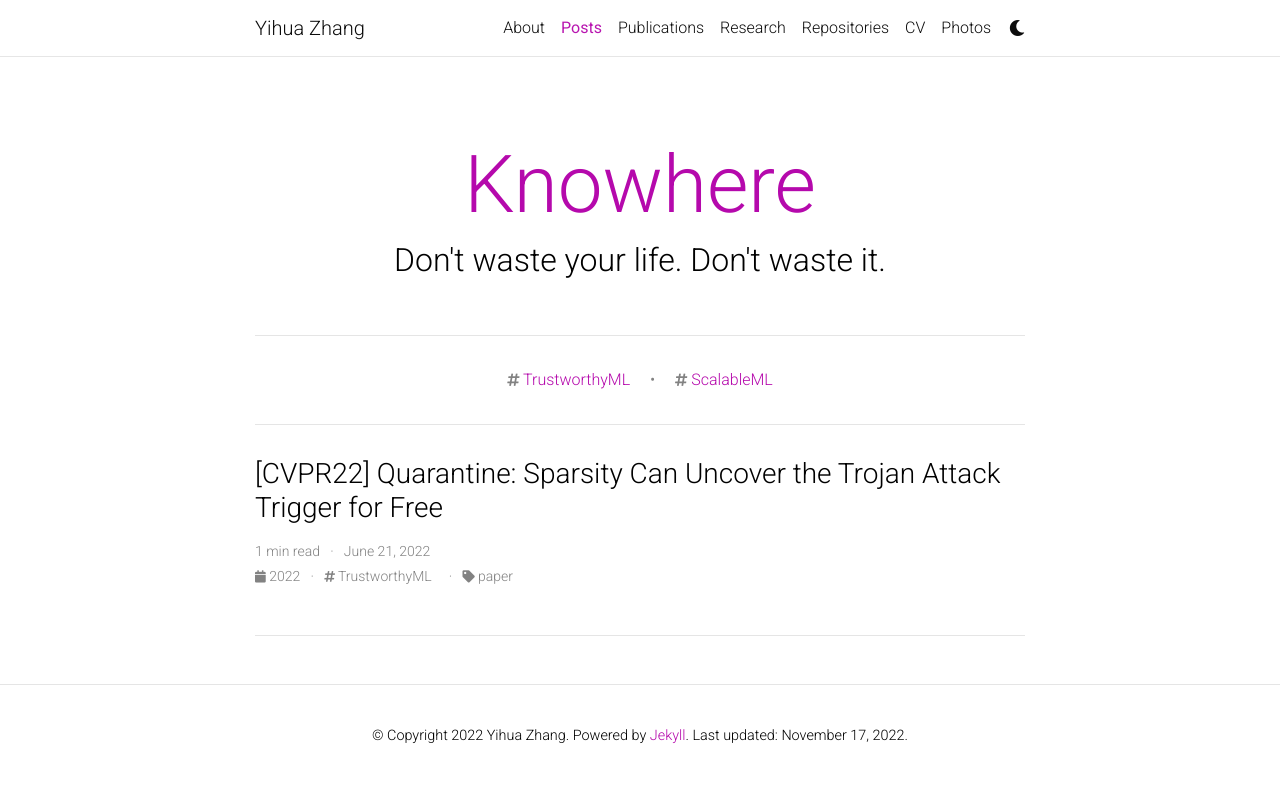
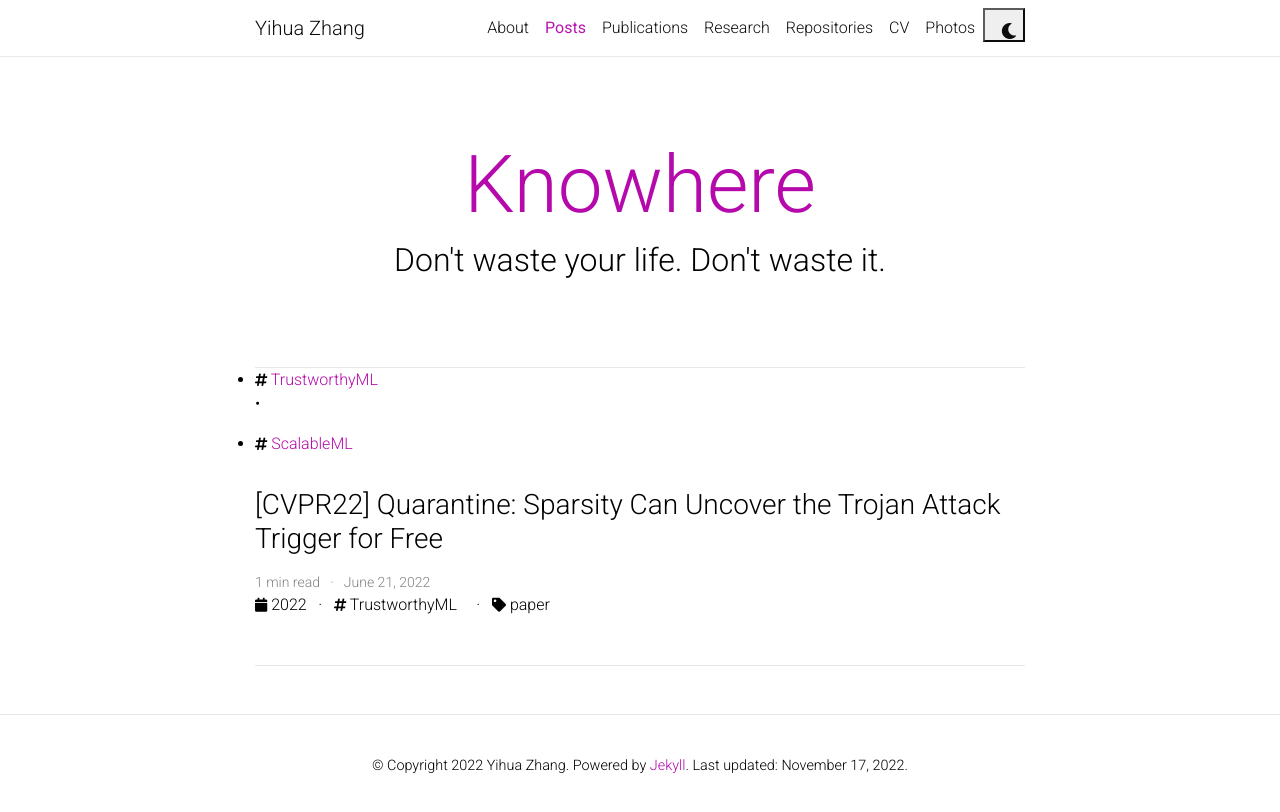
Before and after one commit to NormalUhr/yihua-zhang, a Jekyll site: the page built from blog/index.html, in a window 1280 px wide. Shown: the top 812 px of the page. Built offline with Jekyll 4.4.1, drawn with Linux system fonts in a browser that asks for light colours; full-size pictures stand in for the smaller copies a plugin makes; the list of posts is cut into pages by our own code; comment, search, counter and statistics services are not loaded; a style sheet for code colours, icons or effects is not loaded.

Commit message:
update teaser

```diff
--- a/_sass/_base.scss
+++ b/_sass/_base.scss
@@ -4,21 +4,8 @@
 
 // Typography
 
-p, h1, h2, h3, h4, h5, h6, em, div, li, span, strong {
+p, h1, h2, h3, h4, h5, h6, em, div, span, strong {
   color: var(--global-text-color);
-}
-
-hr {
-  border-top: 1px solid var(--global-divider-color);
-}
-
-table {
-  td, th {
-    color: var(--global-text-color);
-  }
-  td {
-    font-size: 1rem;
-  }
 }
 
 a, table.table a {
@@ -30,10 +17,6 @@
   &:hover:after :not(.nav-item.dropdown) {
     width: 100%;
   }
-}
-
-figure, img {
-  max-width: 90vw;
 }
 
 blockquote {
@@ -60,32 +43,7 @@
   text-align: center;
 }
 
-// Card
-
-.card {
-  background-color: var(--global-card-bg-color);
-
-  img {
-    width: 100%;
-  }
-
-  .card-title {
-    color: var(--global-text-color);
-  }
-
-  .card-item {
-    width: auto;
-    margin-bottom: 10px;
-
-    .row {
-      display: flex;
-      align-items: center;
-    }
-  }
-}
-
 // Citation
-
 .citation, .citation-number {
   color: var(--global-theme-color);
 }
@@ -118,7 +76,7 @@
 
 .post-description {
   margin-bottom: 2rem;
-  font-size: 0.875rem;
+  font-size: 1rem;
   a {
     color: inherit;
     &:hover {
@@ -133,21 +91,17 @@
 
 .navbar {
   box-shadow: none;
-  border-bottom: 1px solid var(--global-divider-color);
+  border-bottom: 1px solid $grey-color-light;
   background-color: var(--global-bg-color);
   opacity: 0.95;
 }
 .navbar .dropdown-menu {
   background-color: var(--global-bg-color);
-  border: 1px solid var(--global-divider-color);
   a:not(.active) {
     color: var(--global-text-color);
   }
   a:hover {
     color: var(--global-hover-color);
-  }
-  .dropdown-divider {
-    border-top: 1px solid var(--global-divider-color) !important;
   }
 }
 .dropdown-item {
@@ -187,7 +141,7 @@
     a {
       i::before {
         color: var(--global-text-color);
-        transition-property: all 0.2s ease-in-out;
+        -webkit-transition: all 0.2s ease-in-out;
       }
       &:hover {
         i::before {
@@ -233,26 +187,36 @@
   }
 }
 
-#light-toggle {
-  padding: 0;
-  border: 0;
-  background-color: inherit;
+
+// News
+.news table td {
+  font-size: 1rem;
   color: var(--global-text-color);
-  &:hover {
-    color: var(--global-hover-color);
-  }
+  padding: -1rem;
 }
+
+.news table th {
+  color: var(--global-text-color);
+  width: 95px;
+}
+
+// here I hack the padding directly
+.news table.table-sm th, table.table-sm td {
+  padding-top: 0rem;
+  padding-bottom: 0rem;
+}
+
 
 // Social (bottom)
 
 .social {
-  text-align: center;
+  text-align: left;
   .contact-icons {
-    font-size: 4rem;
+    font-size: 2rem;
     a {
       i::before {
         color: var(--global-text-color);
-        transition-property: all 0.2s ease-in-out;
+        -webkit-transition: all 0.2s ease-in-out;
       }
       &:hover {
         i::before {
@@ -260,6 +224,8 @@
         }
       }
     }
+    margin-top: -1rem;
+    margin-bottom: 1rem;
   }
   .contact-note {
     font-size: 0.8rem;
@@ -286,68 +252,23 @@
 }
 
 footer.sticky-bottom {
-  border-top: 1px solid var(--global-divider-color);
+  border-top: 1px solid $grey-color-light;
   padding-top: 40px;
   padding-bottom: 40px;
   font-size: 0.9rem;
 }
 
-// CV
-
-.cv {
-  margin-bottom: 40px;
-
-  .card {
-    background-color: var(--global-card-bg-color);
-    border: 1px solid var(--global-divider-color);
-
-    .list-group-item {
-      background-color: inherit;
-
-      .badge {
-        color: var(--global-card-bg-color) !important;
-        background-color: var(--global-theme-color) !important;
-      }
-    }
-  }
-}
-
-// Repositories
-
-@media (min-width: 768px) {
-  .repo {
-    max-width: 50%;
-  }
-}
 
 // Blog
 
 .header-bar {
-  border-bottom: 1px solid var(--global-divider-color);
+  border-bottom: 1px solid $grey-color-light;
   text-align: center;
   padding-top: 2rem;
-  padding-bottom: 3rem;
+  padding-bottom: 5rem;
   h1 {
     color: var(--global-theme-color);
     font-size: 5rem;
-  }
-}
-
-.tag-list {
-  border-bottom: 1px solid var(--global-divider-color);
-  text-align: center;
-  padding-top: 1rem;
-
-  ul {
-    justify-content: center;
-    display: flow-root;
-
-    p, li {
-      list-style: none;
-      display: inline-block;
-      padding: 1rem 0.5rem;
-      color: var(--global-text-color-light);
-    }
   }
 }
 
@@ -356,7 +277,7 @@
   margin-bottom: 40px;
   padding: 0;
   li {
-    border-bottom: 1px solid var(--global-divider-color);
+    border-bottom: 1px solid $grey-color-light;
     list-style: none;
     padding-top: 2rem;
     padding-bottom: 2rem;
@@ -364,12 +285,6 @@
       color: var(--global-text-color-light);
       font-size: 0.875rem;
       margin-bottom: 0;
-    }
-    .post-tags {
-      color: var(--global-text-color-light);
-      font-size: 0.875rem;
-      padding-top: 0.25rem;
-      padding-bottom: 0;
     }
     a {
       color: var(--global-text-color);
@@ -425,7 +340,11 @@
 
   .card {
     img {
-      width: 100%;
+      height: 140pt;
+      object-fit: cover;
+    }
+    .card-title {
+      color: $black-color;
     }
   }
 
@@ -439,14 +358,14 @@
     }
   }
 
-  .grid-sizer, .grid-item {
+  .grid-item {
     width: 250px;
     margin-bottom: 10px;
   }
 
   h2.category {
-    color: var(--global-divider-color);
-    border-bottom: 1px solid var(--global-divider-color);
+    color: var(--global-text-color);
+    border-bottom: 1px solid var(--global-text-color);
     padding-top: 0.5rem;
     margin-top: 2rem;
     margin-bottom: 1rem;
@@ -473,11 +392,10 @@
     }
   }
   h2.year {
-    color: var(--global-divider-color);
-    border-top: 1px solid var(--global-divider-color);
-    padding-top: 1rem;
+    color: $grey-color-light;
+    border-top: 1px solid $grey-color-light;
     margin-top: 2rem;
-    margin-bottom: -2rem;
+    margin-bottom: 0rem;
     text-align: right;
   }
   ol.bibliography {
@@ -486,20 +404,19 @@
     margin-top: 0;
 
     li {
-      margin-bottom: 1rem;
-      .preview {
-        width: 100%;
-        min-width: 80px;
-        max-width: 200px;
-      }
+      min-height: 110px;
+      margin-bottom: 0.5rem;
       .abbr {
-        height: 2rem;
+        height: 8rem;
         margin-bottom: 0.5rem;
         abbr {
           display: inline-block;
           background-color: var(--global-theme-color);
           padding-left: 1rem;
           padding-right: 1rem;
+          position: absolute;
+          top: 8px;
+          left: 16px;
           a {
             color: white;
             &:hover {
@@ -527,15 +444,6 @@
           border-bottom: 1px solid;
           font-style: normal;
         }
-        > span.more-authors {
-          color: var(--global-text-color-light);
-          border-bottom: 1px dashed var(--global-text-color-light);
-          cursor: pointer;
-          &:hover {
-              color: var(--global-text-color);
-              border-bottom: 1px dashed var(--global-text-color);
-          }
-        }
       }
       .links {
         a.btn {
@@ -556,7 +464,7 @@
         max-height: 0px;
         overflow: hidden;
         text-align: justify;
-        transition-property: 0.15s ease;
+        -webkit-transition: 0.15s ease;
         -moz-transition: 0.15s ease;
         -ms-transition: 0.15s ease;
         -o-transition: 0.15s ease;
@@ -574,7 +482,7 @@
       }
       .hidden.open {
         max-height: 100em;
-        transition-property: 0.15s ease;
+        -webkit-transition: 0.15s ease;
         -moz-transition: 0.15s ease;
         -ms-transition: 0.15s ease;
         -o-transition: 0.15s ease;
@@ -633,31 +541,3 @@
   transition: all 750ms !important;
   transition-delay: 0 !important;
 }
-
-// Extra Markdown style (post Customization)
-.post{
-  .post-meta{
-    color: var(--global-text-color-light);
-    font-size: 0.875rem;
-    margin-bottom: 0;
-  }
-  .post-tags{
-    color: var(--global-text-color-light);
-    font-size: 0.875rem;
-    padding-top: 0.25rem;
-    padding-bottom: 1rem;
-    a {
-      color: var(--global-text-color-light);
-      text-decoration: none;
-      &:hover {
-        color: var(--global-theme-color);
-      }
-    }
-  }
-  .post-content{
-    blockquote {
-      border-left: 5px solid var(--global-theme-color);
-      padding: 8px;
-    }
-  }
-}
```
